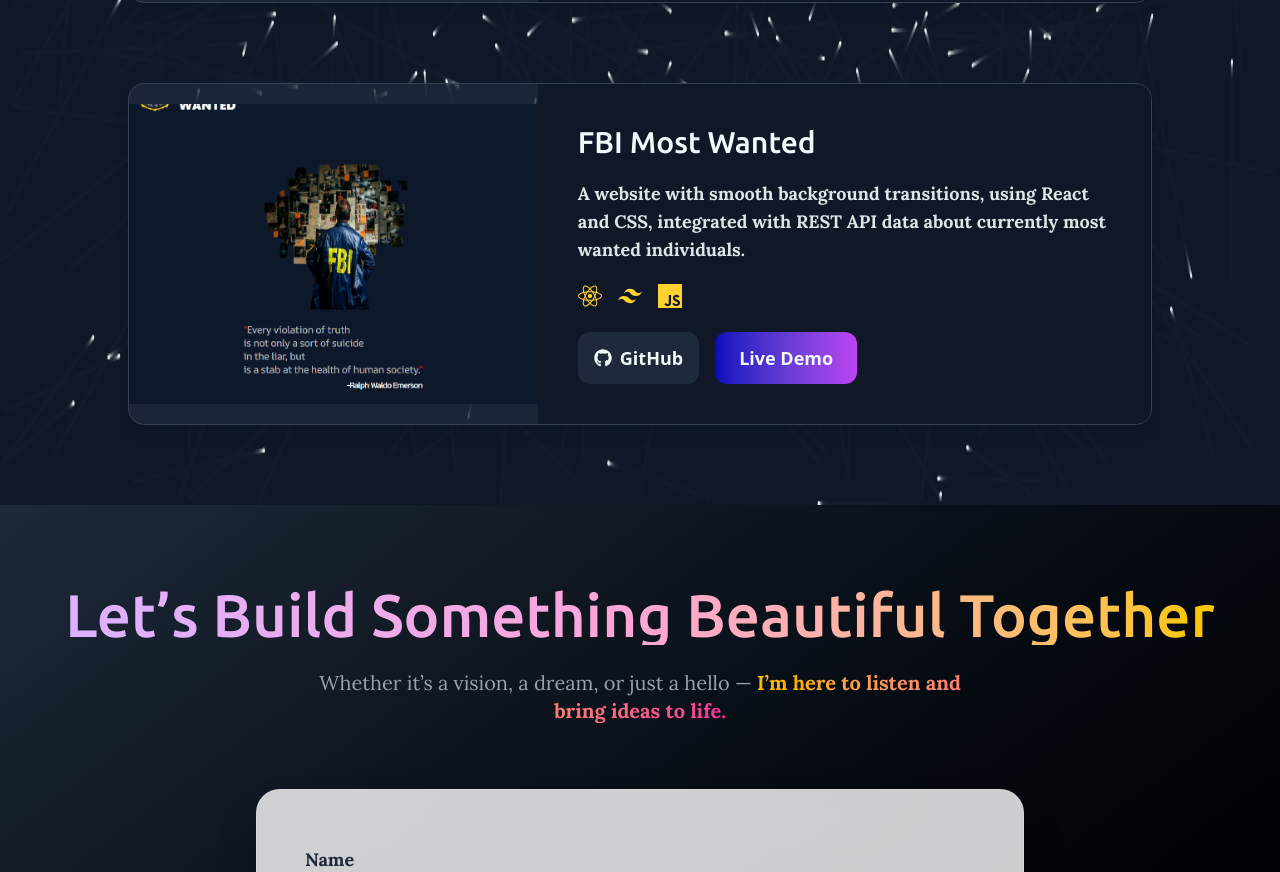
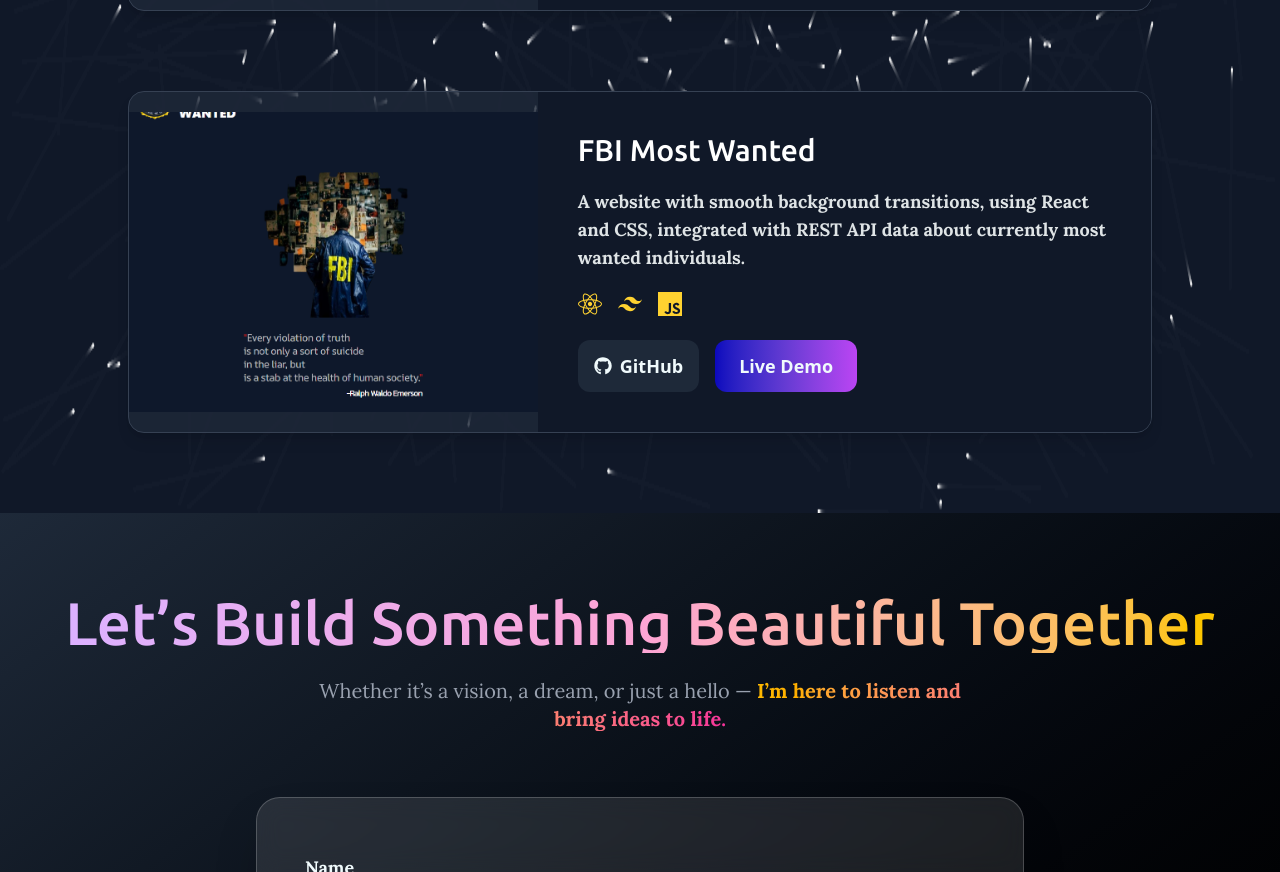
Before and after one commit to CristianIlie15/Portfolio, a React (Vite) app: page / in a window 1280 px wide. Shown: the part 3960-4832 px from the top of the page. Built offline with nearby package versions, Linux system fonts and the light colour scheme.

Commit message:
Few Updates on small screen size

```diff
--- a/src/AboutMe.jsx
+++ b/src/AboutMe.jsx
@@ -68,7 +68,7 @@
           What I Do
         </h2>
 
-        <div className="grid grid-cols-1 sm:grid-cols-2 lg:grid-cols-3 gap-8 px-2 max-w-screen-xl mx-auto md:px-4">
+        <div className="grid grid-cols-1 sm:grid-cols-2 lg:grid-cols-3 gap-8 px-2 max-w-screen-xl mx-auto md:px-4 mb-2 ">
           <ServiceCard
             icon={FaPaintBrush}
             title="UI/UX Design"
--- a/src/ContactMe.jsx
+++ b/src/ContactMe.jsx
@@ -66,14 +66,14 @@
 
       <motion.form
         onSubmit={handleSubmit}
-        className="backdrop-blur-md bg-white/80 dark:bg-white/10 shadow-2xl rounded-3xl max-w-3xl mx-auto px-8 py-10 md:px-12 md:py-14 flex flex-col gap-6 border border-white/20"
+        className="backdrop-blur-md bg-white/10 dark:bg-white/10 shadow-2xl rounded-3xl max-w-3xl mx-auto px-8 py-10 md:px-12 md:py-14 flex flex-col gap-6 border border-white/20"
         initial={{ opacity: 0, y: 20 }}
         animate={{ opacity: 1, y: 0 }}
         transition={{ duration: 0.6 }}
         noValidate
       >
         <label className="flex flex-col">
-          <span className="mb-2 font-semibold text-gray-800 dark:text-white font-lora text-lg">
+          <span className="mb-2 font-semibold text-secondaryText dark:text-white font-lora text-lg">
             Name
           </span>
 <input
@@ -90,7 +90,7 @@
         </label>
 
         <label className="flex flex-col">
-          <span className="mb-2 font-semibold text-gray-800 dark:text-white font-lora text-lg">
+          <span className="mb-2 font-semibold text-secondaryText dark:text-white font-lora text-lg">
             Email
           </span>
           <input
@@ -106,7 +106,7 @@
         </label>
 
         <label className="flex flex-col">
-          <span className="mb-2 font-semibold text-gray-800 dark:text-white font-lora text-lg">
+          <span className="mb-2 font-semibold text-secondaryText dark:text-white font-lora text-lg">
             Message
           </span>
           <textarea
--- a/src/Projects.jsx
+++ b/src/Projects.jsx
@@ -1,11 +1,17 @@
 import React, { useEffect, useRef } from "react";
 import { motion } from "framer-motion";
-import { FaReact, FaNodeJs, FaCss3Alt, FaHtml5, FaGithub } from "react-icons/fa";
+import {
+  FaReact,
+  FaNodeJs,
+  FaCss3Alt,
+  FaHtml5,
+  FaGithub,
+} from "react-icons/fa";
 import { SiTailwindcss, SiMongodb, SiJavascript } from "react-icons/si";
 import { startParticlesBackground } from "./Projects/ParticlesBackground";
-import twistTonic from './Projects/twistTonic.png';
-import fbiMW from './Projects/fbiMW.png';
-import slots from './Projects/SlotsCasino.png';
+import twistTonic from "./Projects/twistTonic.png";
+import fbiMW from "./Projects/fbiMW.png";
+import slots from "./Projects/SlotsCasino.png";
 
 const projects = [
   {
@@ -16,7 +22,11 @@
     imageUrl: twistTonic,
     githubUrl: "https://github.com/CristianIlie15/Twist-Tonic",
     demoUrl: "https://twist-tonic.vercel.app/",
-    technologies: [<FaReact key="react" />, <SiTailwindcss key="tailwind" />, <SiJavascript key="js" />],
+    technologies: [
+      <FaReact key="react" />,
+      <SiTailwindcss key="tailwind" />,
+      <SiJavascript key="js" />,
+    ],
   },
   {
     id: 2,
@@ -26,7 +36,11 @@
     imageUrl: slots,
     githubUrl: "https://github.com/CristianIlie15/SlotsMachine-2.0",
     demoUrl: "https://slots-machine-2-0.vercel.app/",
-    technologies: [<FaCss3Alt key="CSS" />, <FaHtml5 key="HTML" />, <SiJavascript key="js" />],
+    technologies: [
+      <FaCss3Alt key="CSS" />,
+      <FaHtml5 key="HTML" />,
+      <SiJavascript key="js" />,
+    ],
   },
   {
     id: 3,
@@ -36,7 +50,11 @@
     imageUrl: fbiMW,
     githubUrl: "https://github.com/CristianIlie15/FBIwebPage",
     demoUrl: "https://fbi-webpage.vercel.app/",
-    technologies: [<FaReact key="react" />, <SiTailwindcss key="tailwind" />, <SiJavascript key="js" />],
+    technologies: [
+      <FaReact key="react" />,
+      <SiTailwindcss key="tailwind" />,
+      <SiJavascript key="js" />,
+    ],
   },
 ];
 
@@ -54,8 +72,7 @@
         ref={canvasRef}
         className="absolute top-0 left-0 w-full h-full z-0 pointer-events-none"
       />
-      <div className = "mb-16"
-      id = "projects"></div>
+      <div className="mb-16" id="projects"></div>
 
       <div className="relative max-w-screen-2xl mx-auto z-10 ">
         <motion.h2
@@ -64,9 +81,11 @@
           animate={{ opacity: 1, y: 0 }}
           transition={{ duration: 0.6 }}
         >
-         <span className = "text-4xl lg:text-5xl font-bold font-ubuntu text-center mb-16 bg-gradient-to-r from-amber-400 to-pink-500 bg-clip-text text-transparent">Projects</span>  🚀
+          <span className="text-4xl lg:text-5xl font-bold font-ubuntu text-center mb-16 bg-gradient-to-r from-amber-400 to-pink-500 bg-clip-text text-transparent">
+            Projects
+          </span>{" "}
+          🚀
         </motion.h2>
-
 
         <div className="flex flex-col gap-20">
           {projects.map((project, index) => (
@@ -78,7 +97,7 @@
               transition={{ duration: 0.6, delay: index * 0.2 }}
               viewport={{ once: true }}
             >
-              {/* Imagine */}
+              {/* Img */}
               <div className="lg:w-2/5 w-full h-72 lg:h-[300px] overflow-hidden bg-black">
                 <img
                   src={project.imageUrl}
@@ -87,12 +106,24 @@
                 />
               </div>
 
-              {/* Conținut */}
+              {/* Content */}
               <div className="lg:w-3/5 w-full p-6 md:p-10 space-y-5 bg-gray-900">
-                <h3 className="text-2xl md:text-3xl font-semibold text-secondaryText group-hover:text-transparent group-hover:bg-clip-text group-hover:bg-gradient-to-r from-yellow-300 via-pink-500 to-purple-600 transition duration-300 font-ubuntu">
+                <h3
+                  className="
+    text-2xl md:text-3xl font-semibold font-ubuntu
+    bg-gradient-to-r from-pink-400 to-purple-500 text-transparent bg-clip-text
+    md:text-white md:bg-none md:text-opacity-100
+    md:group-hover:bg-gradient-to-r md:group-hover:from-yellow-300 md:group-hover:via-pink-500 md:group-hover:to-purple-600
+    md:group-hover:text-transparent md:group-hover:bg-clip-text
+    transition duration-300
+  "
+                >
                   {project.title}
                 </h3>
-                <p className="text-text3 text-md md:text-lg font-lora font-bold">{project.description}</p>
+
+                <p className="text-text3 text-md md:text-lg font-lora font-bold">
+                  {project.description}
+                </p>
 
                 <div className="flex gap-4 text-2xl text-amber-300 mt-4">
                   {project.technologies.map((icon, idx) => (
```
